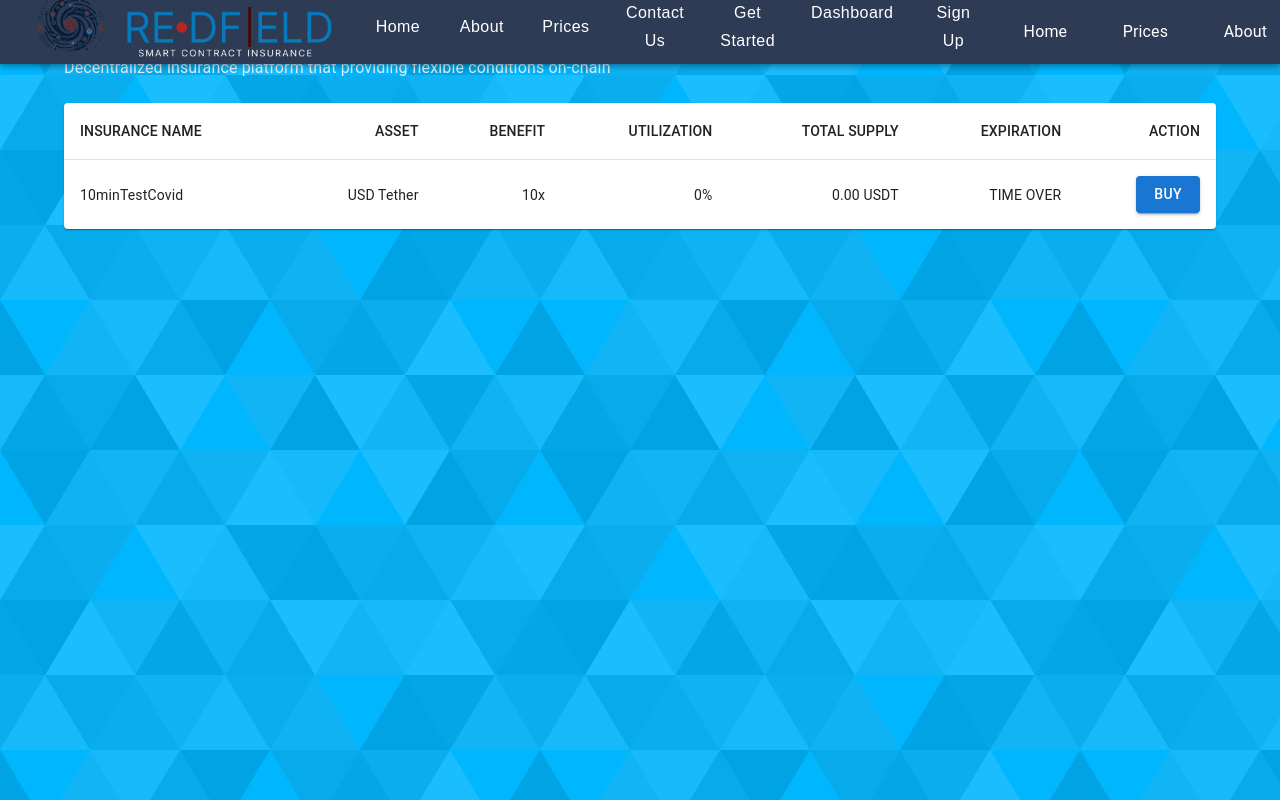
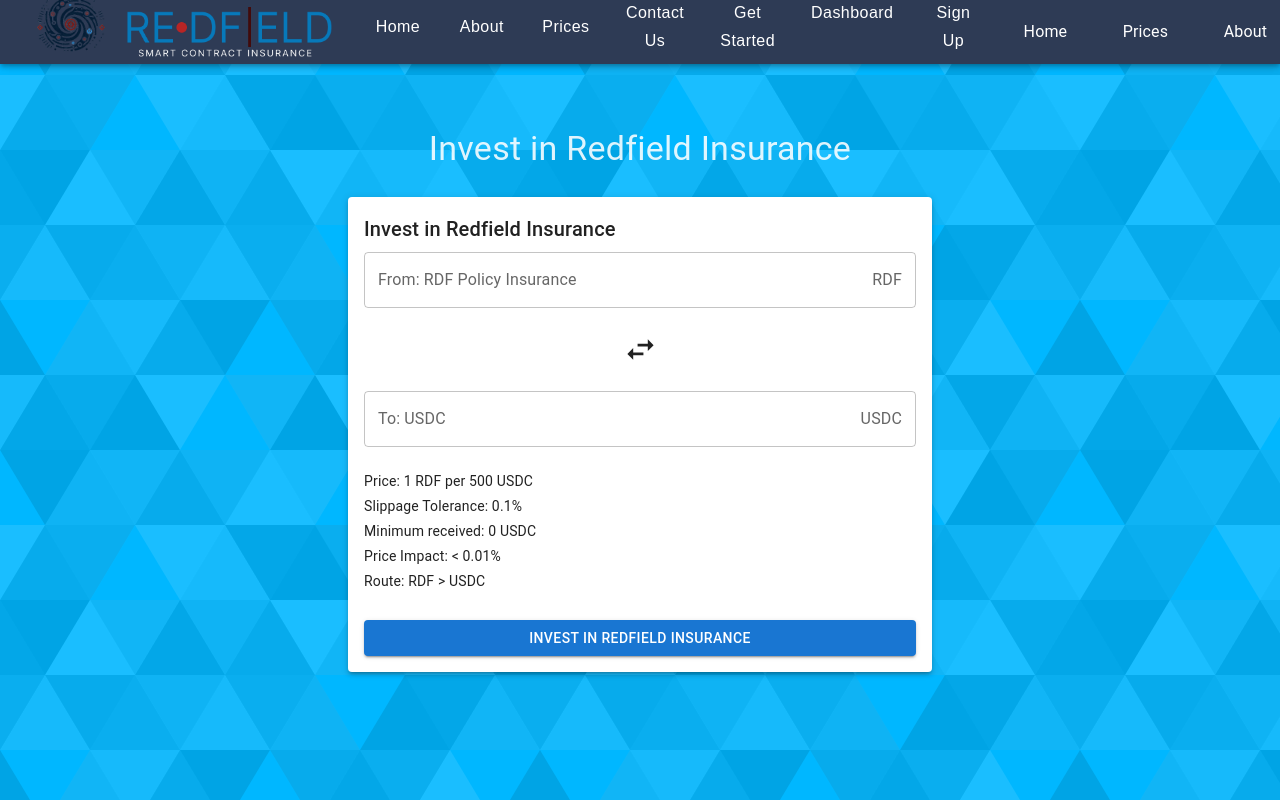
Before and after one commit to ControlYourPotatoes/redfield-react, a React (Vite) app: page /InvestorDashboard in a window 1280 px wide. Built offline with nearby package versions, Linux system fonts and the light colour scheme; no server answers.

Commit message:
Refactor InvestorDashboard component

```diff
--- a/src/components/Dashboard/InvestorDashboard.tsx
+++ b/src/components/Dashboard/InvestorDashboard.tsx
@@ -1,54 +1,61 @@
 import React from 'react';
-import { Container, Paper, Table, TableBody, TableCell, TableContainer, TableHead, TableRow, Button, Grid, Typography } from '@mui/material';
+import { Box, Container, Paper, Typography, TextField, Button, InputAdornment, Grid } from '@mui/material';
+import SwapHorizIcon from '@mui/icons-material/SwapHoriz';
 
 const InvestorDashboard = () => {
   return (
-    <Container>
-      <Grid container spacing={2}>
-        <Grid item xs={12}>
-          <Typography variant="h4" gutterBottom>
-            Azurance
+    // Wrapping Box to make the container center aligned
+    <Box display="flex" justifyContent="center" alignItems="center" height="100vh">
+      <Container maxWidth="sm">
+        <Box my={4} display="flex" flexDirection="column" alignItems="center">
+          <Typography variant="h4" component="h1" gutterBottom>
+            Invest in Redfield Insurance
           </Typography>
-          <Typography variant="subtitle1" gutterBottom>
-            Decentralized insurance platform that providing flexible conditions on-chain
-          </Typography>
-        </Grid>
-        <Grid item xs={12}>
-          {/* This is where your table will go */}
-          <TableContainer component={Paper}>
-            <Table sx={{ minWidth: 650 }} aria-label="simple table">
-              <TableHead>
-                <TableRow>
-                  <TableCell>INSURANCE NAME</TableCell>
-                  <TableCell align="right">ASSET</TableCell>
-                  <TableCell align="right">BENEFIT</TableCell>
-                  <TableCell align="right">UTILIZATION</TableCell>
-                  <TableCell align="right">TOTAL SUPPLY</TableCell>
-                  <TableCell align="right">EXPIRATION</TableCell>
-                  <TableCell align="right">ACTION</TableCell>
-                </TableRow>
-              </TableHead>
-              <TableBody>
-                {/* Example row */}
-                <TableRow
-                  sx={{ '&:last-child td, &:last-child th': { border: 0 } }}
-                >
-                  <TableCell component="th" scope="row">
-                    10minTestCovid
-                  </TableCell>
-                  <TableCell align="right">USD Tether</TableCell>
-                  <TableCell align="right">10x</TableCell>
-                  <TableCell align="right">0%</TableCell>
-                  <TableCell align="right">0.00 USDT</TableCell>
-                  <TableCell align="right">TIME OVER</TableCell>
-                  <TableCell align="right"><Button variant="contained">Buy</Button></TableCell>
-                </TableRow>
-              </TableBody>
-            </Table>
-          </TableContainer>
-        </Grid>
-      </Grid>
-    </Container>
+          <Paper elevation={3} sx={{ p: 2, width: '100%', mt: 2 }}>
+            <Typography variant="h6" gutterBottom>
+              Invest in Redfield Insurance
+            </Typography>
+            <Grid container spacing={3} alignItems="center">
+              <Grid item xs={12}>
+                <TextField
+                  label="From: RDF Policy Insurance"
+                  fullWidth
+                  variant="outlined"
+                  InputProps={{
+                    endAdornment: <InputAdornment position="end">RDF</InputAdornment>,
+                  }}
+                />
+              </Grid>
+              <Grid item xs={12} display="flex" justifyContent="center">
+                <SwapHorizIcon fontSize="large" />
+              </Grid>
+              <Grid item xs={12}>
+                <TextField
+                  label="To: USDC"
+                  fullWidth
+                  variant="outlined"
+                  InputProps={{
+                    endAdornment: <InputAdornment position="end">USDC</InputAdornment>,
+                  }}
+                />
+              </Grid>
+              <Grid item xs={12}>
+                <Typography variant="body2" gutterBottom>Price: 1 RDF per 500 USDC</Typography>
+                <Typography variant="body2" gutterBottom>Slippage Tolerance: 0.1%</Typography>
+                <Typography variant="body2" gutterBottom>Minimum received: 0 USDC</Typography>
+                <Typography variant="body2" gutterBottom>Price Impact: {"<"} 0.01%</Typography>
+                <Typography variant="body2" gutterBottom>Route: RDF {" > "} USDC</Typography>
+              </Grid>
+              <Grid item xs={12}>
+                <Button variant="contained" color="primary" fullWidth>
+                  Invest in Redfield Insurance
+                </Button>
+              </Grid>
+            </Grid>
+          </Paper>
+        </Box>
+      </Container>
+    </Box>
   );
 }
 
```
